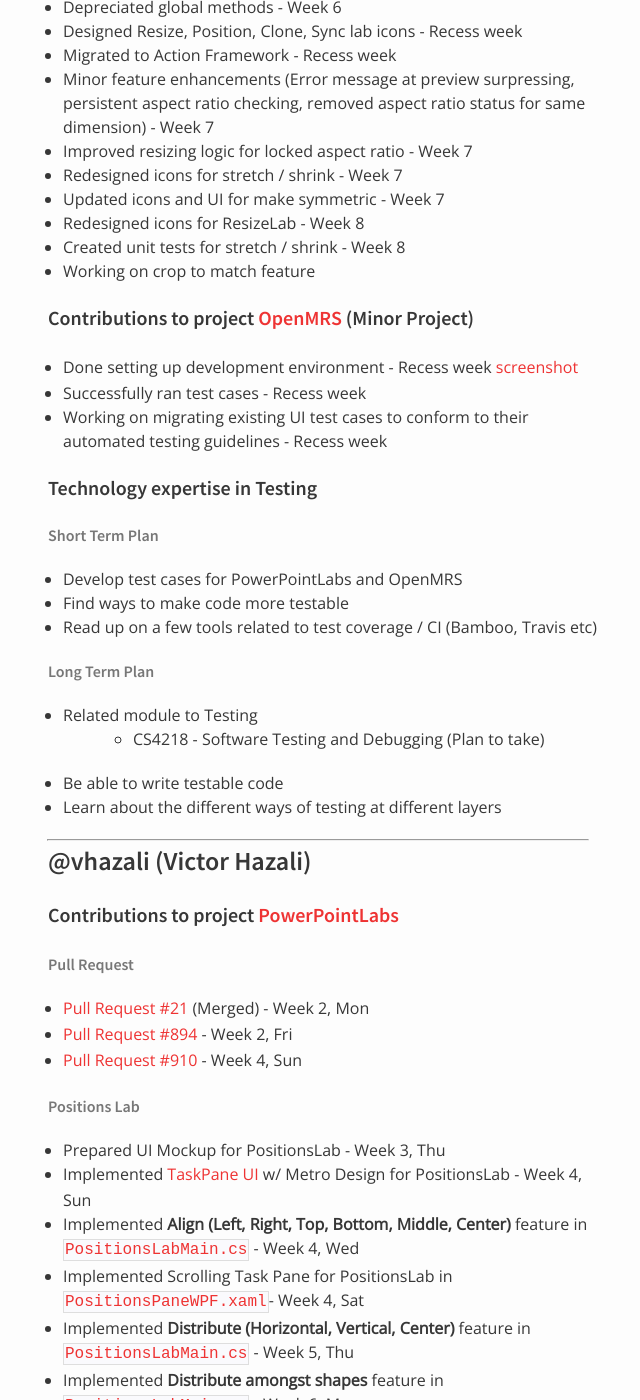
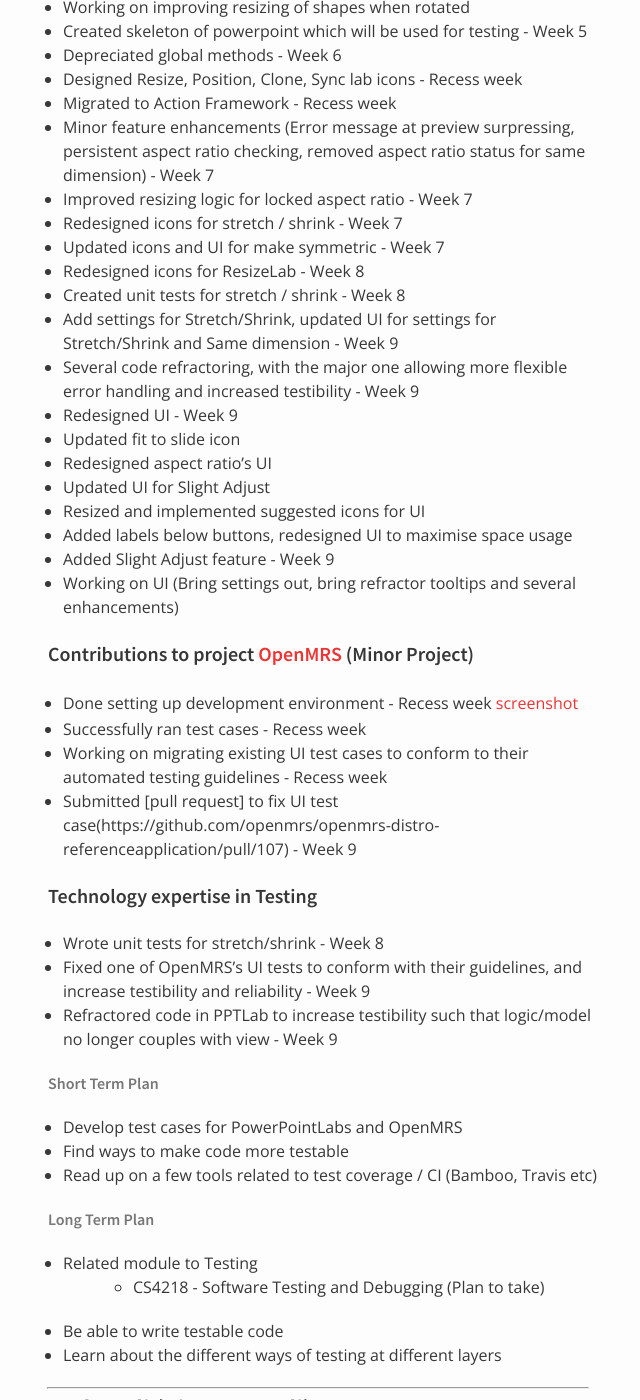
Before and after one commit to nus-oss/cs3281-AY1516S2-website, a Jekyll site: the page built from teams/powerpointlabs.md, in a window 1280 px wide and 1400 px high, scrolled down 8462 px. Shown: the whole window, without its empty margins (322-962 px from the left). Built offline with Jekyll 4.4.1, drawn with Linux system fonts in a browser that asks for light colours; some of the changed text lies outside the part shown.

Commit message:
Updated Min Oo's progress and ResizeLab's workplan

```diff
--- a/teams/powerpointlabs.md
+++ b/teams/powerpointlabs.md
@@ -86,8 +86,10 @@
   * [x] Implement restore aspect ratio with absolute dimension - Week 6, Thu
   * [x] Improve on rotation support for shapes - Week 7, Thu
   * [x] Redesign icons for ResizeLab - Week 8
-  * [ ] Add settings for Same Dimension
-  * [ ] Create Crop To Match feature
+  * [x] Add settings for Same Dimension
+  * [x] Add settings for Stretch/Shrink
+  * [x] Slight adjust feature
+  * [ ] Add delay to preview
   * [ ] Create Ratio Resize feature
 * Advanced functionality for Resize Lab
   * [x] Preview feature - Recess Week, Thu
@@ -257,7 +259,16 @@
 * Updated icons and UI for make symmetric - Week 7
 * Redesigned icons for ResizeLab - Week 8
 * Created unit tests for stretch / shrink - Week 8
-* Working on crop to match feature
+* Add settings for Stretch/Shrink, updated UI for settings for Stretch/Shrink and Same dimension - Week 9
+* Several code refractoring, with the major one allowing more flexible error handling and increased testibility - Week 9
+* Redesigned UI - Week 9
+ * Updated fit to slide icon
+ * Redesigned aspect ratio's UI
+ * Updated UI for Slight Adjust
+ * Resized and implemented suggested icons for UI
+ * Added labels below buttons, redesigned UI to maximise space usage
+* Added Slight Adjust feature - Week 9
+* Working on UI (Bring settings out, bring refractor tooltips and several enhancements)
 
 
 #### Contributions to project [OpenMRS](https://www.openmrs.org) (Minor Project)
@@ -265,8 +276,12 @@
  * Done setting up development environment - Recess week [screenshot](https://dl.dropboxusercontent.com/u/7610216/dev%20env.PNG)
  * Successfully ran test cases - Recess week
  * Working on migrating existing UI test cases to conform to their automated testing guidelines - Recess week
+ * Submitted [pull request] to fix UI test case(https://github.com/openmrs/openmrs-distro-referenceapplication/pull/107) - Week 9
 
 #### Technology expertise in Testing
+* Wrote unit tests for stretch/shrink - Week 8
+* Fixed one of OpenMRS's UI tests to conform with their guidelines, and increase testibility and reliability - Week 9
+* Refractored code in PPTLab to increase testibility such that logic/model no longer couples with view - Week 9
 
 ###### Short Term Plan
 * Develop test cases for PowerPointLabs and OpenMRS
```
